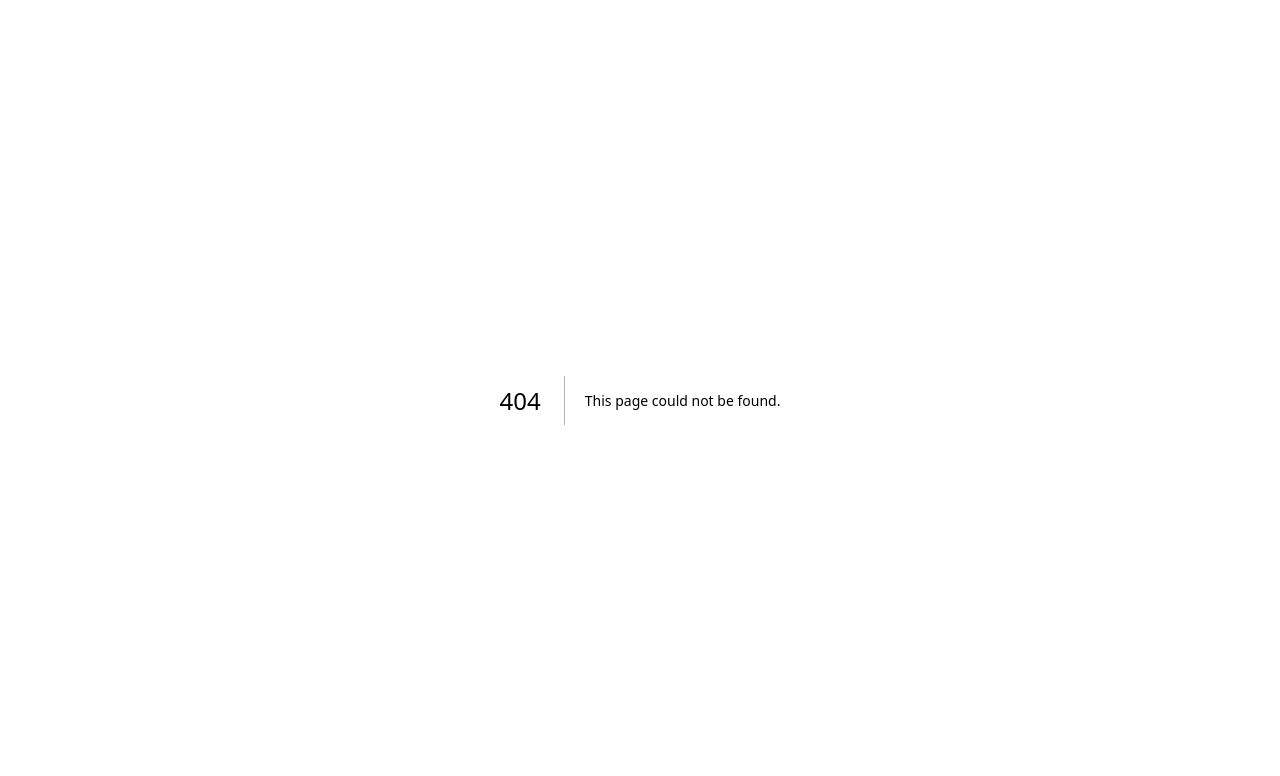
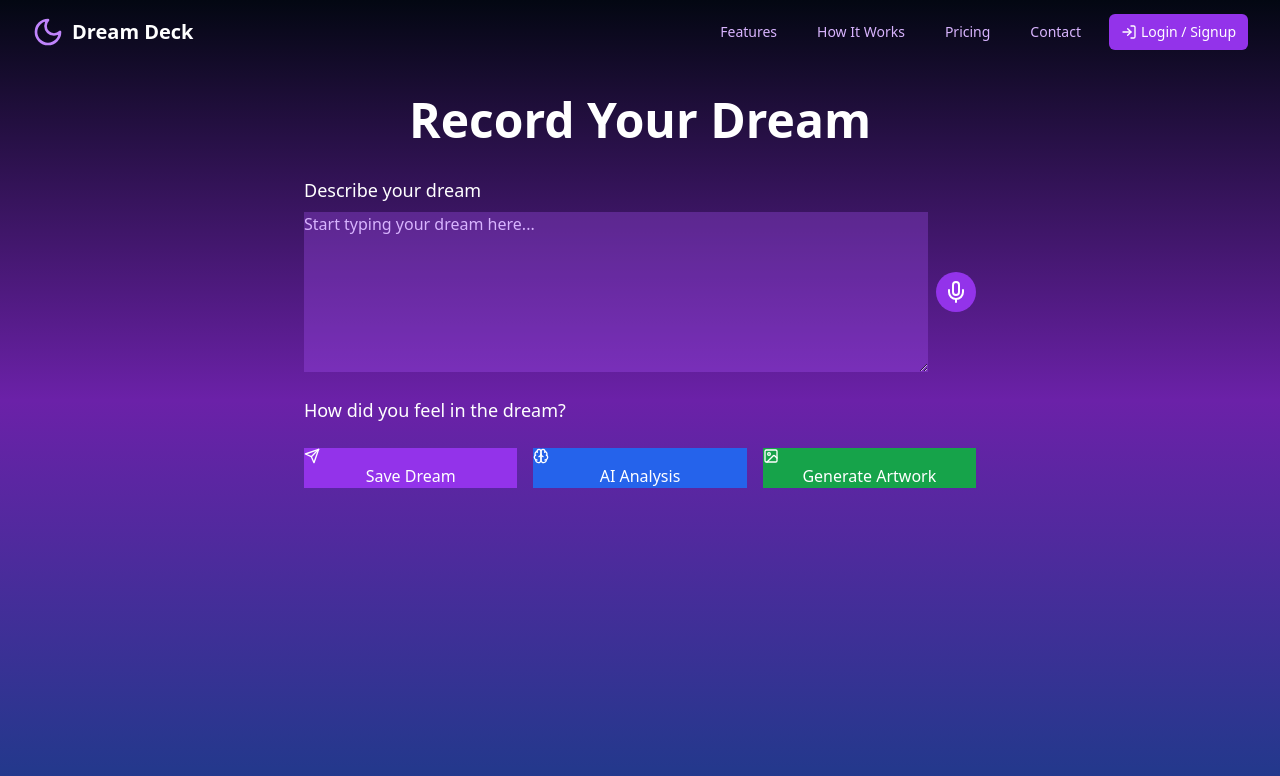
Before and after one commit to cellamo/dream-deck, a Next.js app: page /record-dream in a window 1280 px wide. Before the commit this address had no page. Shown: the top 776 px of the page. Built offline with nearby package versions, Linux system fonts and the light colour scheme.

Commit message:
feat(auth): implement user authentication and record dreams
Add Apollo Client, implement signup/login functionality, create AuthContext for user management, update Navbar for authenticated users, and add record dreams page

```diff
--- /dev/null
+++ b/app/AuthContext.tsx
@@ -0,0 +1,51 @@
+'use client'
+import React, { createContext, useContext, useState, useEffect, ReactNode } from 'react';
+
+interface User {
+  id: string;
+  username: string;
+  email: string;
+}
+
+interface AuthProviderProps {
+    children: ReactNode;
+  }
+
+interface AuthContextType {
+  user: User | null;
+  setUser: (user: User | null) => void;
+  logout: () => void;
+}
+
+const AuthContext = createContext<AuthContextType | undefined>(undefined);
+
+export const AuthProvider: React.FC<AuthProviderProps> = ({ children }) => {
+    const [user, setUser] = useState<User | null>(null);
+
+  useEffect(() => {
+    const storedUser = localStorage.getItem('user');
+    if (storedUser) {
+      setUser(JSON.parse(storedUser));
+    }
+  }, []);
+
+  const logout = () => {
+    localStorage.removeItem('token');
+    localStorage.removeItem('user');
+    setUser(null);
+  };
+
+  return (
+    <AuthContext.Provider value={{ user, setUser, logout }}>
+      {children}
+    </AuthContext.Provider>
+  );
+};
+
+export const useAuth = () => {
+  const context = useContext(AuthContext);
+  if (context === undefined) {
+    throw new Error('useAuth must be used within an AuthProvider');
+  }
+  return context;
+};
--- a/app/auth.tsx
+++ b/app/auth.tsx
@@ -5,6 +5,9 @@ import { Brain, Mail, Lock, User, Calendar, Home, LogIn } from "lucide-react";
 import Link from "next/link";
 import Image from "next/image";
 import { FcGoogle } from "react-icons/fc";
+import { signup, login } from './authClient';
+import { useRouter } from 'next/navigation';
+import { useAuth } from './AuthContext';
 
 // Move InputField component outside of AuthPage
 const InputField: React.FC<{
@@ -37,6 +40,9 @@ const MemoizedInputField = React.memo(InputField);
 MemoizedInputField.displayName = "InputField";
 
 const AuthPage: React.FC = () => {
+  const router = useRouter();
+  const { setUser } = useAuth();
+
   const [isLogin, setIsLogin] = useState(true);
   const [formData, setFormData] = useState({
     name: "",
@@ -86,24 +92,23 @@ const AuthPage: React.FC = () => {
   const handleSubmit = async (e: React.FormEvent) => {
     e.preventDefault();
     setIsLoading(true);
-    // Simulating API call
-    setTimeout(() => {
+    try {
+      let result;
       if (isLogin) {
-        setMessage(`Login successful for ${formData.email}`);
+        result = await login(formData.email, formData.password);
       } else {
-        setMessage(`Registration successful for ${formData.email}`);
+        result = await signup(formData.username, formData.email, formData.password);
       }
+      localStorage.setItem('token', result.token);
+      localStorage.setItem('user', JSON.stringify(result.user));
+      setUser(result.user); // Update the user in AuthContext
+      setMessage(`${isLogin ? 'Login' : 'Registration'} successful for ${result.user.email}`);
+      router.push('/');
+    } catch (error : any) {
+      setMessage(`Error: ${error.message}`);
+    } finally {
       setIsLoading(false);
-      // Reset form fields
-      setFormData({
-        name: "",
-        birthday: "",
-        username: "",
-        email: "",
-        password: "",
-        confirmPassword: "",
-      });
-    }, 2000);
+    }
   };
 
   const PasswordCriterion: React.FC<{ met: boolean; text: string }> = ({
--- /dev/null
+++ b/app/authClient.ts
@@ -0,0 +1,50 @@
+import { ApolloClient, InMemoryCache, gql } from '@apollo/client';
+
+const client = new ApolloClient({
+  uri: 'http://localhost:4000/graphql',
+  cache: new InMemoryCache(),
+});
+
+export const signup = async (username: string, email: string, password: string) => {
+  const mutation = gql`
+    mutation Signup($username: String!, $email: String!, $password: String!) {
+      signup(username: $username, email: $email, password: $password) {
+        token
+        user {
+          id
+          username
+          email
+        }
+      }
+    }
+  `;
+
+  const { data } = await client.mutate({
+    mutation,
+    variables: { username, email, password },
+  });
+
+  return data.signup;
+};
+
+export const login = async (email: string, password: string) => {
+  const mutation = gql`
+    mutation Login($email: String!, $password: String!) {
+      login(email: $email, password: $password) {
+        token
+        user {
+          id
+          username
+          email
+        }
+      }
+    }
+  `;
+
+  const { data } = await client.mutate({
+    mutation,
+    variables: { email, password },
+  });
+
+  return data.login;
+};
--- a/app/layout.tsx
+++ b/app/layout.tsx
@@ -1,7 +1,8 @@
 import './globals.css'
 import type { Metadata } from 'next'
 import { Inter } from 'next/font/google'
-import Navbar from '../components/Navbar'
+import { AuthProvider } from './AuthContext';
+
 
 const inter = Inter({ subsets: ['latin'] })
 
@@ -14,14 +15,14 @@ export const metadata: Metadata = {
   },
 }
 
-export default function RootLayout({
-  children,
-}: {
-  children: React.ReactNode
-}) {
+export default function RootLayout({ children }: { children: React.ReactNode }) {
   return (
     <html lang="en">
-      <body>{children}</body>
+      <body>
+        <AuthProvider>
+          {children}
+        </AuthProvider>
+      </body>
     </html>
-  )
+  );
 }
--- /dev/null
+++ b/app/not-found.tsx
@@ -0,0 +1,29 @@
+"use client";
+
+/* eslint-disable react/no-unescaped-entities */
+import React from 'react';
+import Link from 'next/link';
+import { Moon, Home } from 'lucide-react';
+import { motion } from 'framer-motion';
+
+export default function NotFound() {
+  return (
+    <div className="min-h-screen bg-gradient-to-b from-gray-900 via-purple-800 to-blue-900 flex flex-col items-center justify-center text-white p-4">
+      <motion.div
+        initial={{ opacity: 0, y: -50 }}
+        animate={{ opacity: 1, y: 0 }}
+        transition={{ duration: 0.5 }}
+        className="text-center"
+      >
+        <Moon className="h-24 w-24 text-purple-400 mx-auto mb-6" />
+        <h1 className="text-6xl font-bold mb-4">404</h1>
+        <h2 className="text-3xl font-semibold mb-6">Page Not Found</h2>
+        <p className="text-xl mb-8">Oops! It seems you've wandered into a dream that doesn't exist.</p>
+        <Link href="/" className="inline-flex items-center justify-center px-6 py-3 border border-transparent text-base font-medium rounded-md text-white bg-purple-600 hover:bg-purple-700 focus:outline-none focus:ring-2 focus:ring-offset-2 focus:ring-purple-500 transition duration-150 ease-in-out">
+          <Home className="h-5 w-5 mr-2" />
+          Return to Dream Deck
+        </Link>
+      </motion.div>
+    </div>
+  );
+}
--- /dev/null
+++ b/app/record-dream/page.tsx
@@ -0,0 +1,94 @@
+"use client";
+import React, { useState } from 'react';
+import { Brain, Mic, Image as ImageIcon, Send } from 'lucide-react';
+/* import { Button } from "@/components/ui/button"
+import { Textarea } from "@/components/ui/textarea"
+import { Input } from "@/components/ui/input"
+import { Label } from "@/components/ui/label"
+import { RadioGroup, RadioGroupItem } from "@/components/ui/radio-group"
+ */
+import AnimatedSection from '../../components/AnimatedSection'
+import Navbar from '@/components/Navbar';
+const RecordDreamPage = () => {
+  const [dreamText, setDreamText] = useState('');
+  const [emotion, setEmotion] = useState('');
+  const [isRecording, setIsRecording] = useState(false);
+
+  const handleSubmit = (e: React.FormEvent<HTMLFormElement>) => {
+    e.preventDefault();
+    // Handle dream submission logic here
+    console.log('Dream submitted:', { dreamText, emotion });
+  };
+
+  const handleVoiceRecording = () => {
+    setIsRecording(!isRecording);
+    // Implement voice recording logic here
+  };
+
+  const handleAIAnalysis = () => {
+    // Implement AI analysis logic here
+  };
+
+  const handleArtworkGeneration = () => {
+    // Implement artwork generation logic here
+  };
+
+  return (
+    <div className="min-h-screen bg-gradient-to-b from-gray-950 via-purple-800 to-blue-900 text-white">
+        <Navbar />
+      <AnimatedSection className="pt-24 pb-20 px-4 sm:px-6 lg:px-8">
+        <h1 className="text-4xl md:text-5xl font-extrabold mb-8 text-center animate-fade-in-down-slow">
+          Record Your Dream
+        </h1>
+
+        <form onSubmit={handleSubmit} className="max-w-2xl mx-auto space-y-6">
+          <div>
+            <label htmlFor="dreamText" className="text-lg mb-2 block">Describe your dream</label>
+            <div className="flex items-center space-x-2">
+              <textarea
+                id="dreamText"
+                placeholder="Start typing your dream here..."
+                value={dreamText}
+                onChange={(e) => setDreamText(e.target.value)}
+                className="w-full h-40 bg-purple-500/30 text-white placeholder-purple-300 border-purple-400 focus:border-purple-300"
+              />
+              <button
+                type="button"
+                onClick={handleVoiceRecording}
+                className={`p-2 rounded-full ${isRecording ? 'bg-red-500 hover:bg-red-600' : 'bg-purple-600 hover:bg-purple-700'}`}
+              >
+                <Mic className="h-6 w-6" />
+              </button>
+            </div>
+          </div>
+
+          <div>
+            <label className="text-lg mb-2 block">How did you feel in the dream?</label>
+            {/* <RadioGroup onValueChange={setEmotion} className="flex space-x-4">
+              {['Happy', 'Sad', 'Scared', 'Anxious', 'Excited'].map((feel) => (
+                <div key={feel} className="flex items-center space-x-2">
+                  <RadioGroupItem value={feel} id={feel} />
+                  <Label htmlFor={feel}>{feel}</Label>
+                </div>
+              ))}
+            </RadioGroup> */}
+          </div>
+
+          <div className="flex space-x-4">
+            <button type="submit" className="flex-1 bg-purple-600 hover:bg-purple-700">
+              <Send className="mr-2 h-4 w-4" /> Save Dream
+            </button>
+            <button type="button" onClick={handleAIAnalysis} className="flex-1 bg-blue-600 hover:bg-blue-700">
+              <Brain className="mr-2 h-4 w-4" /> AI Analysis
+            </button>
+            <button type="button" onClick={handleArtworkGeneration} className="flex-1 bg-green-600 hover:bg-green-700">
+              <ImageIcon className="mr-2 h-4 w-4" /> Generate Artwork
+            </button>
+          </div>
+        </form>
+      </AnimatedSection>
+    </div>
+  );
+};
+
+export default RecordDreamPage;
--- a/components/Navbar.tsx
+++ b/components/Navbar.tsx
@@ -1,5 +1,5 @@
 "use client";
-// components/Navbar.tsx
+
 import React, { useState, useEffect, useRef } from "react";
 import Link from "next/link";
 import {
@@ -13,14 +13,15 @@ import {
 } from "lucide-react";
 import { useRouter } from "next/navigation";
 import Image from "next/image";
+import { useAuth } from '../app/AuthContext';
 
 const Navbar: React.FC = () => {
   const [isOpen, setIsOpen] = useState(false);
   const [isScrolled, setIsScrolled] = useState(false);
-  const [isAuthenticated, setIsAuthenticated] = useState(false);
   const [isDropdownOpen, setIsDropdownOpen] = useState(false);
   const dropdownRef = useRef<HTMLDivElement>(null);
   const router = useRouter();
+  const { user, logout } = useAuth();
 
   useEffect(() => {
     const handleScroll = () => {
@@ -46,12 +47,14 @@ const Navbar: React.FC = () => {
   }, []);
 
   const handleAuth = () => {
-    if (isAuthenticated) {
-      setIsAuthenticated(false);
+    if (user) {
+      logout();
+      router.push('/');
     } else {
       router.push("/auth");
     }
   };
+
   const toggleDropdown = () => {
     setIsDropdownOpen(!isDropdownOpen);
   };
@@ -78,7 +81,7 @@ const Navbar: React.FC = () => {
               <NavLink href="#how-it-works">How It Works</NavLink>
               <NavLink href="#pricing">Pricing</NavLink>
               <NavLink href="#contact">Contact</NavLink>
-              {isAuthenticated ? (
+              {user ? (
                 <div className="relative" ref={dropdownRef}>
                   <button
                     onClick={toggleDropdown}
@@ -88,6 +91,9 @@ const Navbar: React.FC = () => {
                   </button>
                   {isDropdownOpen && (
                     <div className="origin-top-right absolute right-0 mt-2 w-48 rounded-md shadow-lg py-1 bg-white ring-1 ring-black ring-opacity-5 focus:outline-none">
+                      <div className="px-4 py-2 text-sm text-gray-700 border-b border-gray-200">
+                        Signed in as<br /><strong>{user.username}</strong>
+                      </div>
                       <Link
                         href="/profile"
                         className="block px-4 py-2 text-sm text-gray-700 hover:bg-gray-100"
@@ -95,6 +101,13 @@ const Navbar: React.FC = () => {
                         <UserCircle className="inline-block h-4 w-4 mr-2" />
                         Profile
                       </Link>
+                      <Link
+      href="/record-dream"
+      className="block px-4 py-2 text-sm text-gray-700 hover:bg-gray-100"
+    >
+      <Moon className="inline-block h-4 w-4 mr-2" />
+      Record Dream
+    </Link>
                       <Link
                         href="/settings"
                         className="block px-4 py-2 text-sm text-gray-700 hover:bg-gray-100"
@@ -118,7 +131,7 @@ const Navbar: React.FC = () => {
                   className="bg-purple-600 hover:bg-purple-700 text-white px-3 py-2 rounded-md text-sm font-medium flex items-center"
                 >
                   <LogIn className="h-4 w-4 mr-1" />
-                  {isAuthenticated ? "Logout" : "Login / Signup"}
+                  Login / Signup
                 </button>
               )}
             </div>
@@ -142,18 +155,21 @@ const Navbar: React.FC = () => {
         <div className="md:hidden">
           <div
             className={`
-        px-2 pt-2 pb-3 space-y-1 sm:px-3 bg-gray-900/95 shadow-lg
-        transition-all duration-300 ease-in-out bg-transparent
-        ${isOpen ? "opacity-100 translate-y-0" : "opacity-0 -translate-y-4"}
-        animate-fade-in-down-md
-      `}
+              px-2 pt-2 pb-3 space-y-1 sm:px-3 bg-gray-900/95 shadow-lg
+              transition-all duration-300 ease-in-out bg-transparent
+              ${isOpen ? "opacity-100 translate-y-0" : "opacity-0 -translate-y-4"}
+              animate-fade-in-down-md
+            `}
           >
             <MobileNavLink href="#features">Features</MobileNavLink>
             <MobileNavLink href="#how-it-works">How It Works</MobileNavLink>
             <MobileNavLink href="#pricing">Pricing</MobileNavLink>
             <MobileNavLink href="#contact">Contact</MobileNavLink>
-            {isAuthenticated ? (
+            {user ? (
               <>
+                <div className="px-3 py-2 text-sm text-purple-300 border-b border-purple-700">
+                  Signed in as<br /><strong>{user.username}</strong>
+                </div>
                 <MobileNavLink href="/profile">Profile</MobileNavLink>
                 <MobileNavLink href="/settings">Settings</MobileNavLink>
                 <button
--- a/package.json
+++ b/package.json
@@ -9,9 +9,11 @@
     "lint": "next lint"
   },
   "dependencies": {
+    "@apollo/client": "^3.10.6",
     "@reduxjs/toolkit": "^2.2.5",
     "autoprefixer": "^10.4.19",
     "framer-motion": "^11.2.11",
+    "graphql": "^16.9.0",
     "lucide-react": "^0.396.0",
     "next": "14.2.4",
     "react": "^18",
```
Also changed, not shown: app/page.tsx (+9 -0 lines), 1 other file (tests, documents, lock files or other folders).
